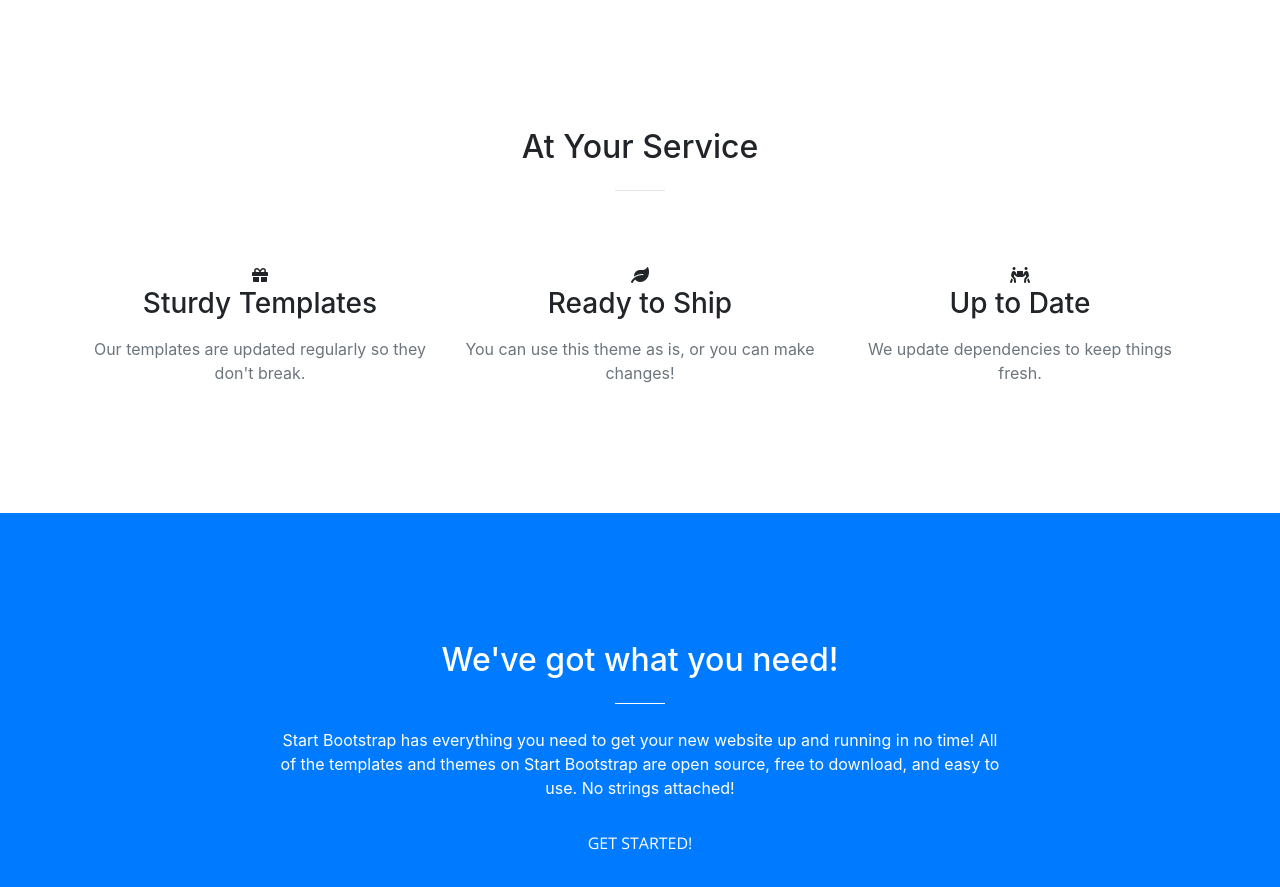
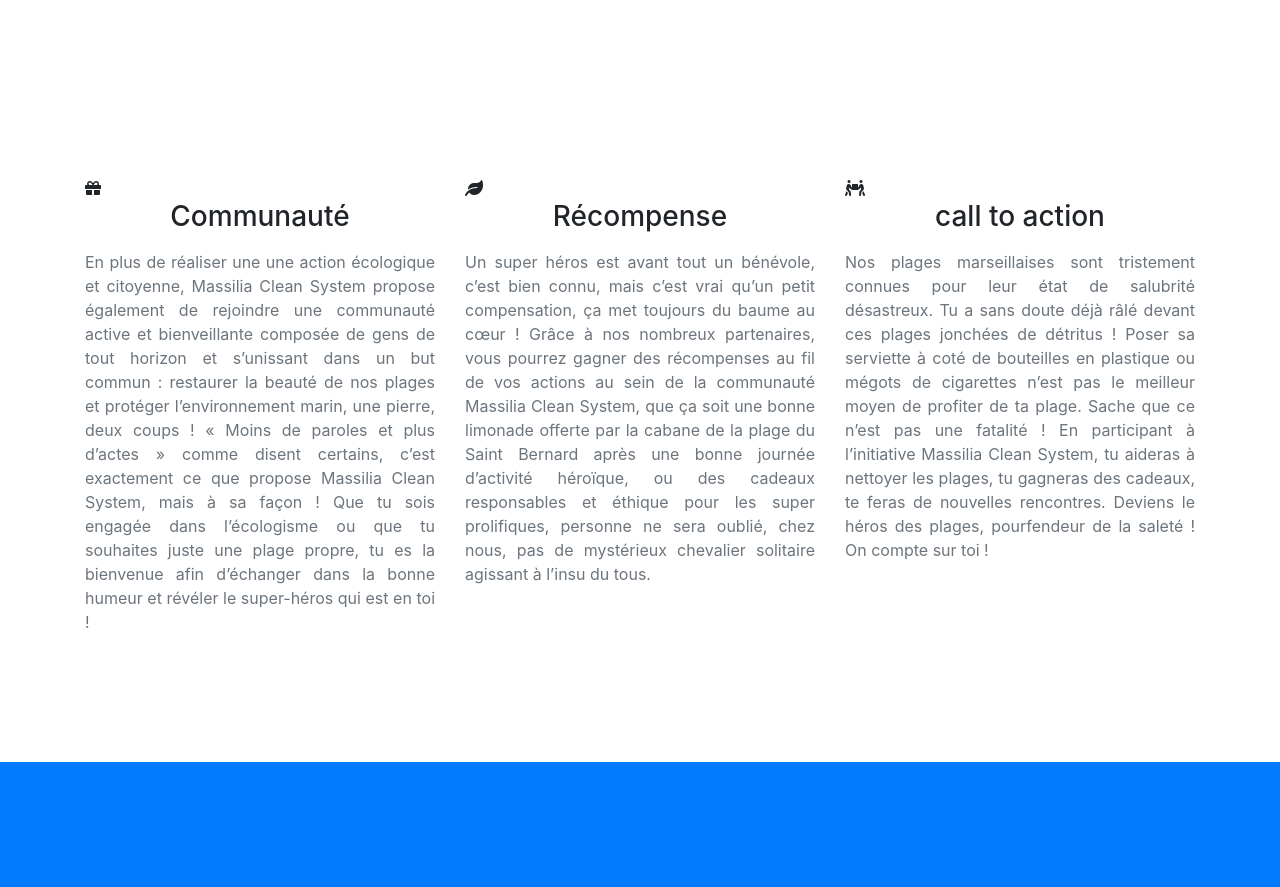
Before and after one commit to mohamedammi/projetWebDesign, a website with bundled scripts: page index.html in a window 1280 px wide. Shown: the part 800-1687 px from the top of the page. Built offline with nearby package versions, Linux system fonts and the light colour scheme; files whose address does not match are found by name.

Commit message:
Ajout du contenu

```diff
--- a/index.html
+++ b/index.html
@@ -76,35 +76,30 @@
 
 
     <section id="services">
+
       <div class="container">
         <div class="row">
-          <div class="col-lg-12 text-center">
-            <h2 class="section-heading">At Your Service</h2>
-            <hr class="my-4">
-          </div>
-        </div>
-      </div>
-      <div class="container">
-        <div class="row">
-          <div class="col-lg-4 col-md-6 text-center">
+          <div class="col-lg-4 col-md-6 text-justify">
             <div class="service-box mt-5 mx-auto">
               <i class="fas fa-gift"></i>
-              <h3 class="mb-3">Sturdy Templates</h3>
-              <p class="text-muted mb-0">Our templates are updated regularly so they don't break.</p>
+              <h3 class="mb-3 text-center">Communauté</h3>
+              <p class="text-muted mb-0">En plus de réaliser une une action écologique et citoyenne, Massilia Clean System propose également de rejoindre une communauté active et bienveillante composée de gens de tout horizon et s’unissant dans un but commun : restaurer la beauté de nos plages et protéger l’environnement marin, une pierre, deux coups !
+« Moins de paroles et plus d’actes » comme disent certains, c’est exactement ce que propose Massilia Clean System, mais à sa façon ! Que tu sois engagée dans l’écologisme  ou que tu souhaites juste une plage propre, tu es la bienvenue afin d’échanger dans la bonne humeur et révéler le super-héros qui est en toi !
+</p>
             </div>
           </div>
-          <div class="col-lg-4 col-md-6 text-center">
+          <div class="col-lg-4 col-md-6 text-justify">
             <div class="service-box mt-5 mx-auto">
               <i class="fas fa-leaf"></i>
-              <h3 class="mb-3">Ready to Ship</h3>
-              <p class="text-muted mb-0">You can use this theme as is, or you can make changes!</p>
+              <h3 class="mb-3 text-center">Récompense</h3>
+              <p class="text-muted mb-0">Un super héros est avant tout un bénévole, c’est bien connu, mais c’est vrai qu’un petit compensation, ça met toujours du baume au cœur ! Grâce à nos nombreux partenaires, vous pourrez gagner des récompenses au fil de vos actions au sein de la communauté Massilia Clean System, que ça soit une bonne limonade offerte par la cabane de la plage du Saint Bernard après une bonne journée d’activité héroïque, ou des cadeaux responsables et éthique pour les super prolifiques, personne ne sera oublié, chez nous, pas de mystérieux chevalier solitaire agissant à l’insu du tous.</p>
             </div>
           </div>
-          <div class="col-lg-4 col-md-6 text-center">
+          <div class="col-lg-4 col-md-6 text-justify">
             <div class="service-box mt-5 mx-auto">
               <i class="fas fa-people-carry"></i>
-              <h3 class="mb-3">Up to Date</h3>
-              <p class="text-muted mb-0">We update dependencies to keep things fresh.</p>
+              <h3 class="mb-3 text-center">call to action</h3>
+              <p class="text-muted mb-0">Nos  plages marseillaises sont tristement connues pour leur état de salubrité désastreux. Tu a sans doute déjà râlé devant ces plages jonchées de détritus !  Poser sa serviette à coté de bouteilles en plastique ou mégots de cigarettes n’est pas le meilleur moyen de profiter de ta plage. Sache que ce n’est pas une fatalité ! En participant à l’initiative Massilia Clean System, tu aideras à nettoyer les plages, tu gagneras des cadeaux, te feras de nouvelles rencontres. Deviens le héros des plages, pourfendeur de la saleté ! On compte sur toi !</p>
             </div>
           </div>
           </div>
```
